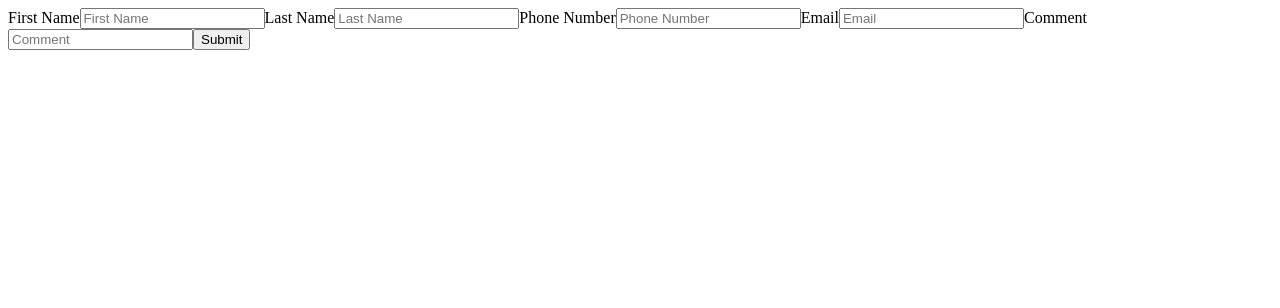
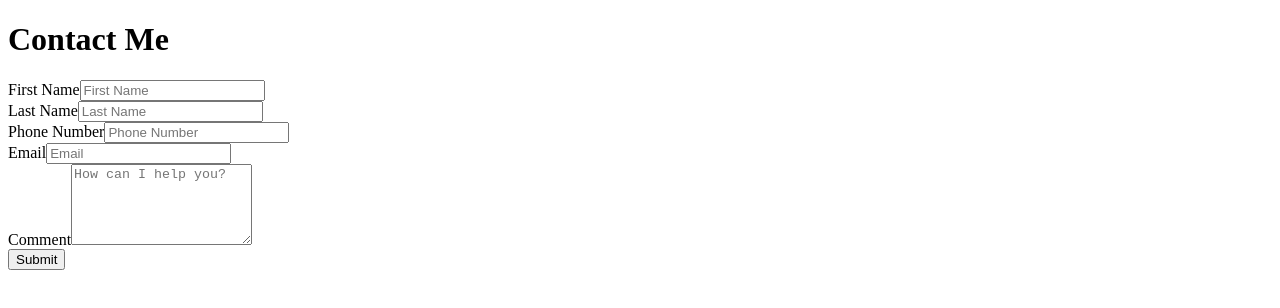
Before and after one commit to sramalho94/jjbphotography, a Next.js app: page /contact in a window 1280 px wide. Shown: the top 308 px of the page. Built offline with nearby package versions, Linux system fonts and the light colour scheme.

Commit message:
starting tailwind css

```diff
--- a/app/contact/page.js
+++ b/app/contact/page.js
@@ -2,17 +2,28 @@ import React from 'react'
 
 const page = () => {
   return <div>
+    <h1>Contact Me</h1>
     <form>
+      <div className="w-full flex flex-col">
       <label for="firstName">First Name</label>
       <input id="firstName" type="text" required placeholder="First Name"></input>
+      </div>
+      <div className="w-full flex flex-col">
       <label for="lastName">Last Name</label>
       <input id="lastName" type="text" placeholder="Last Name"></input>
+      </div>
+      <div className="w-full flex flex-col">
       <label for="phone">Phone Number</label>
       <input id="phone" type="tel" required placeholder="Phone Number"></input>
+      </div>
+      <div className="w-full flex flex-col">
       <label for="email">Email</label>
       <input id="email" type="email"  required placeholder="Email"></input>
+      </div>
+      <div className="w-full flex flex-col">
       <label for="comment">Comment</label>
-      <input id="comment" type="comment"  required placeholder="Comment"></input>
+      <textarea className="w-full flex flex-col"rows={5}id="comment" type="comment"  required placeholder="How can I help you?"></textarea>
+      </div>
       <button type ="submit">Submit</button>
     </form>
   </div>
```
